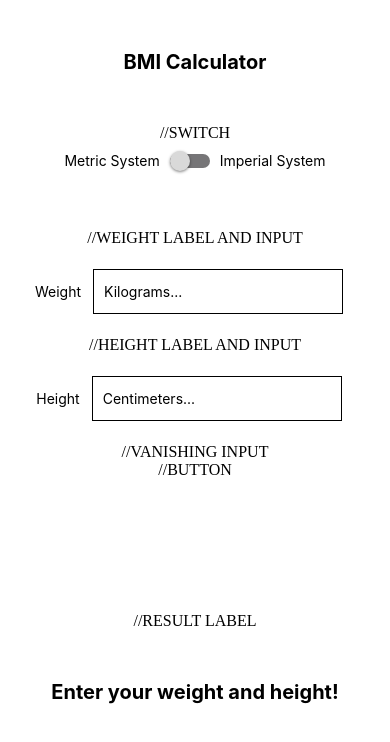
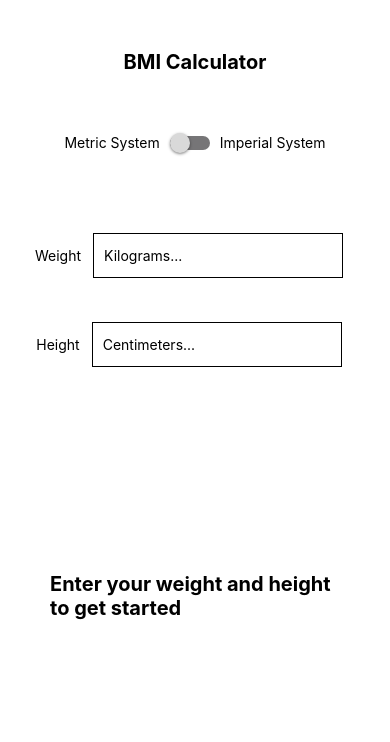
Before and after one commit to adry9204/BMI, a React Native app: screen / in a window 390 px wide. Shown: the top 742 px of the page. Built offline with nearby package versions, Linux system fonts and the light colour scheme.

Commit message:
other commit

```diff
--- a/App.js
+++ b/App.js
@@ -25,7 +25,7 @@ export default function App() {
   const [heightLabel, setHeightLabel] = useState("Centimeters...");
 
   const [resultLabel, setResultLabel] = useState(
-    "Enter your weight and height!"
+    "Enter your weight and height to get started"
   );
 
   var weight = 0;
@@ -35,18 +35,15 @@ export default function App() {
   const toggleSwitch = () => {
     setIsEnabled((previousState) => !previousState);
     changeLabelsValues();
-  };
-
-  //updates interface values of inputs, placeholders and result label
-  //when Switch toggles
-  const changeLabelsValues = () => {
-    setWeightLabel(isEnabled ? "Kilograms..." : "Pounds...");
-    setHeightLabel(isEnabled ? "Centimeters..." : "Feets...");
     setShouldShow(!shouldShow);
     setWeightText("");
     setHeightText("");
     setInchesText("");
-    setResultLabel("Enter your weight and height!");
+  };
+
+  const changeLabelsValues = () => {
+    setWeightLabel(isEnabled ? "Kilograms..." : "Pounds...");
+    setHeightLabel(isEnabled ? "Centimeters..." : "Feets...");
   };
 
   const calculateBMI = () => {
@@ -71,7 +68,6 @@ export default function App() {
     );
   };
 
-  //retrieve weight category by bmi
   const getWeightCategory = (bmiValue) => {
     switch (true) {
       case bmiValue <= 18.5:
@@ -88,7 +84,7 @@ export default function App() {
   return (
     <View style={styles.container}>
       <Text style={styles.headerText}>BMI Calculator</Text>
-      //SWITCH
+
       <View style={styles.switchContainer}>
         <Text style={styles.metricOptions}>Metric System</Text>
         <Switch
@@ -100,7 +96,7 @@ export default function App() {
         />
         <Text style={styles.metricOptions}>Imperial System</Text>
       </View>
-      //WEIGHT LABEL AND INPUT
+
       <View style={styles.columnContainer}>
         <Text>Weight</Text>
         <TextInput
@@ -112,7 +108,7 @@ export default function App() {
           value={weightText}
         />
       </View>
-      //HEIGHT LABEL AND INPUT
+
       <View style={styles.columnContainer}>
         <Text>Height</Text>
         <TextInput
@@ -124,7 +120,7 @@ export default function App() {
           value={heightText}
         />
       </View>
-      //VANISHING INPUT
+
       <View style={styles.vanishingComponent}>
         {shouldShow ? (
           <TextInput
@@ -136,11 +132,11 @@ export default function App() {
           />
         ) : null}
       </View>
-      //BUTTON
+
       <View style={styles.button}>
         <Button title="Calculate!" color="#ffffff" onPress={calculateBMI} />
       </View>
-      //RESULT LABEL
+
       <Text style={styles.headerText}>{resultLabel}</Text>
       <StatusBar style="auto" />
     </View>
@@ -166,6 +162,7 @@ const styles = StyleSheet.create({
     padding: 10,
     width: 250,
   },
+
   button: {
     backgroundColor: "#281E5D",
     borderRadius: 5,
```
